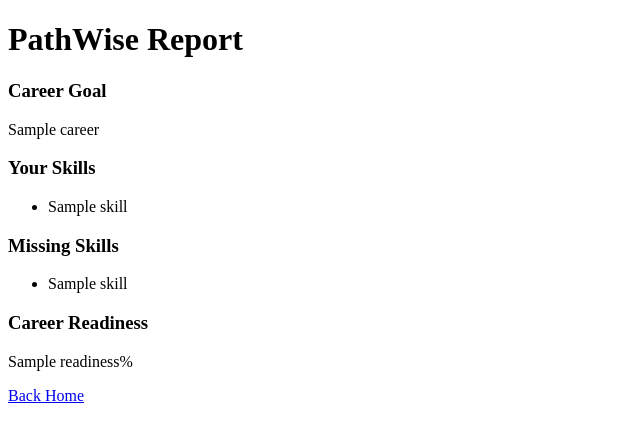
After one commit to riyaafreen/pathwise, a Flask app: template templates/report.html in a window 1280 px wide. The commit adds this page. Shown: the top 442 px of the page, without its empty margins (0-640 px from the left). Run offline with Flask 3, Linux system fonts and the light colour scheme; the template is opened without the code that fills it: most values are stand-ins (such as "Sample title", 1, 10 or a date in 2020).

Commit message:
Add skill gap analysis feature

```diff
--- a/app.py
+++ b/app.py
@@ -30,6 +30,46 @@ def register():
         """
 
     return render_template("register.html")
+@app.route("/skill-gap", methods=["GET", "POST"])
+def skill_gap():
 
+    career_skills = {
+        "Data Analyst": ["Python", "SQL", "Excel", "Power BI"],
+        "AI Engineer": ["Python", "Machine Learning", "TensorFlow"],
+        "Digital Marketer": ["SEO", "Content Marketing", "Analytics"]
+    }
+
+    if request.method == "POST":
+
+        career = request.form["career"]
+
+        user_skills = [
+            skill.strip()
+            for skill in request.form["skills"].split(",")
+        ]
+
+        required_skills = career_skills[career]
+
+        missing_skills = []
+
+        for skill in required_skills:
+            if skill not in user_skills:
+                missing_skills.append(skill)
+
+        readiness = round(
+            ((len(required_skills) - len(missing_skills))
+             / len(required_skills)) * 100,
+            2
+        )
+
+        return render_template(
+            "report.html",
+            career=career,
+            user_skills=user_skills,
+            missing_skills=missing_skills,
+            readiness=readiness
+        )
+
+    return render_template("skill_gap.html")
 if __name__ == "__main__":
     app.run(debug=True)
--- a/templates/home.html
+++ b/templates/home.html
@@ -1,3 +1,4 @@
+
 <!DOCTYPE html>
 <html>
 <head>
@@ -12,5 +13,9 @@
 
     <a href="/register">Register</a>
 
+    <br><br>
+
+    <a href="/skill-gap">Skill Gap Analysis</a>
+
 </body>
 </html>
--- /dev/null
+++ b/templates/report.html
@@ -0,0 +1,33 @@
+<!DOCTYPE html>
+<html>
+<head>
+    <title>Report</title>
+</head>
+<body>
+
+<h1>PathWise Report</h1>
+
+<h3>Career Goal</h3>
+<p>{{ career }}</p>
+
+<h3>Your Skills</h3>
+<ul>
+{% for skill in user_skills %}
+<li>{{ skill }}</li>
+{% endfor %}
+</ul>
+
+<h3>Missing Skills</h3>
+<ul>
+{% for skill in missing_skills %}
+<li>{{ skill }}</li>
+{% endfor %}
+</ul>
+
+<h3>Career Readiness</h3>
+<p>{{ readiness }}%</p>
+
+<a href="/">Back Home</a>
+
+</body>
+</html>
```
Also changed, not shown: templates/skill_gap.html (added, +37 -0 lines).
